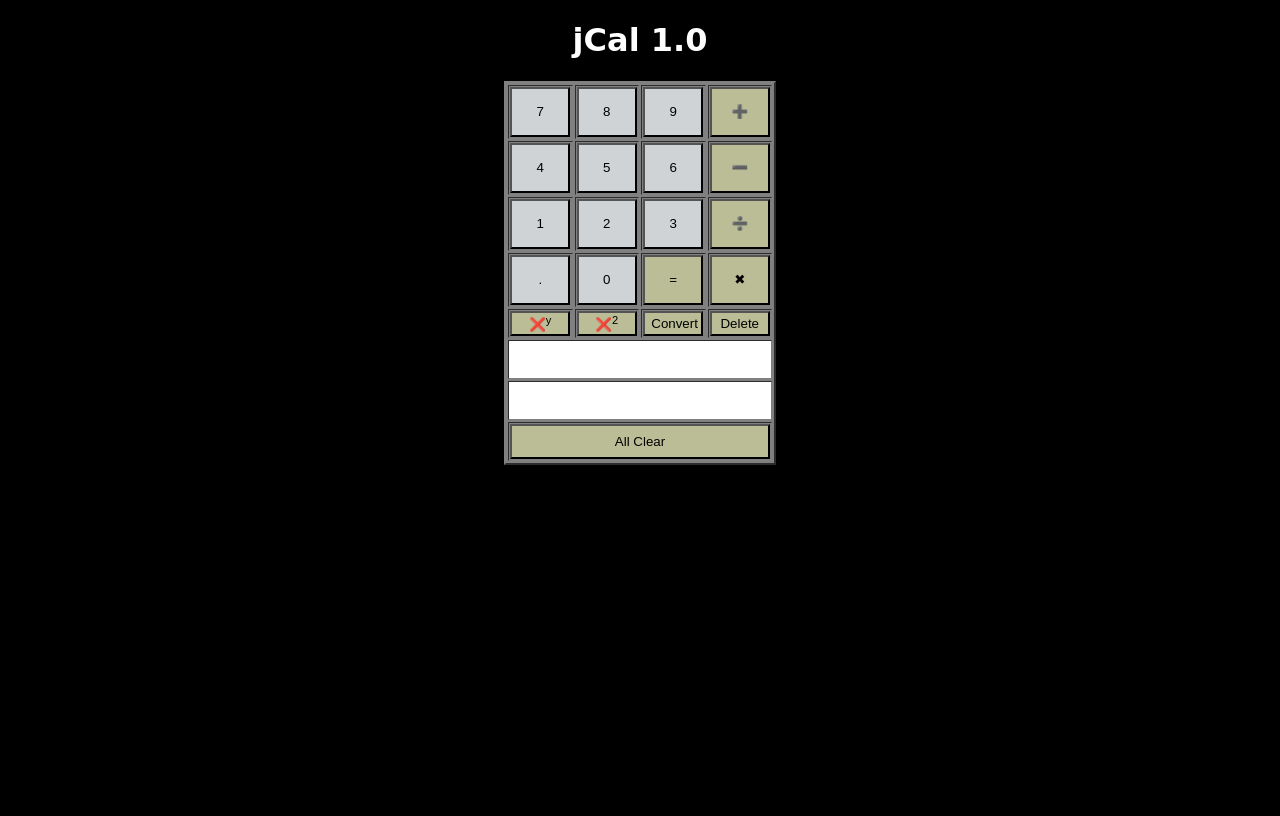
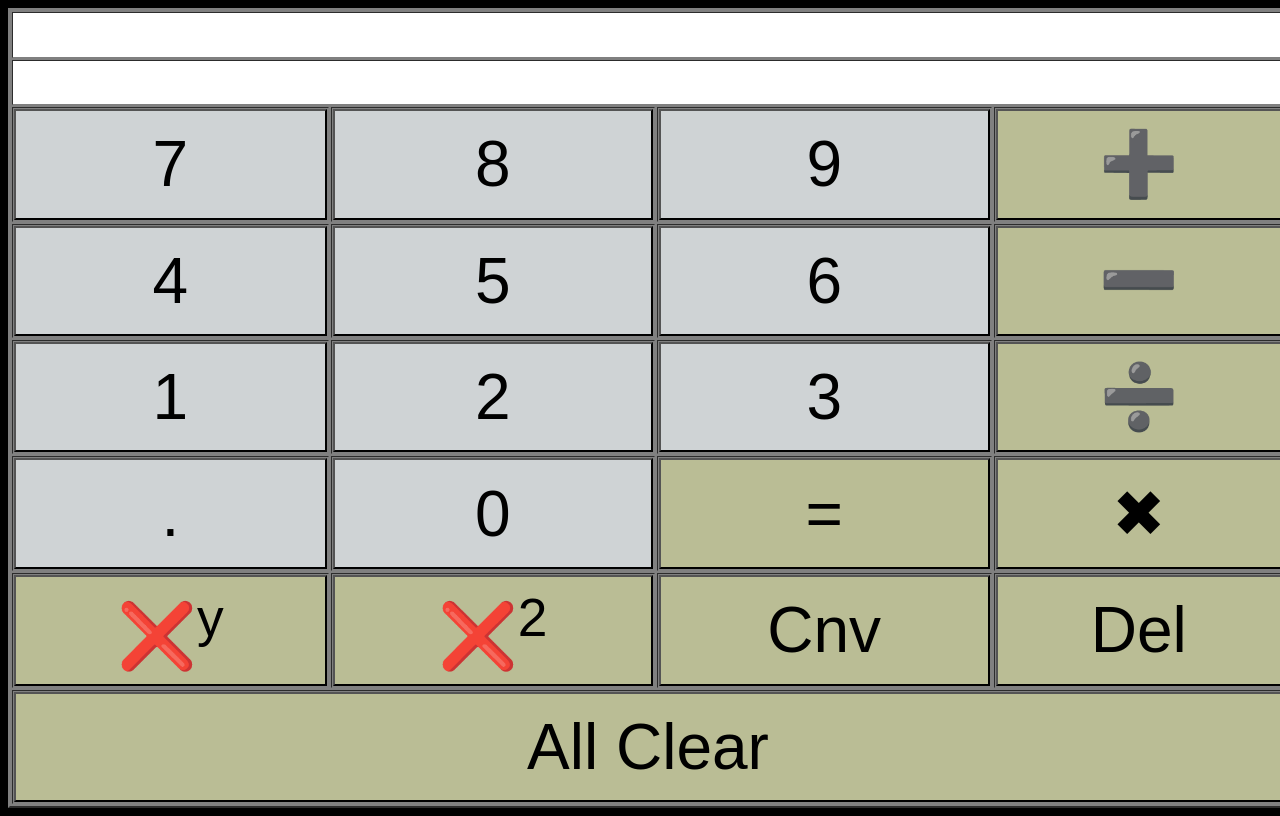
Before and after one commit to Shekinah007/CalculatorVOne, a plain HTML site: page index.html in a window 1280 px wide. Both pictures are taken after a click on the button "All Clear". Drawn offline with Linux system fonts and the light colour scheme.

Commit message:
Changed layout and removed button lag. Clear and Del button still having issues

```diff
--- a/calculator.css
+++ b/calculator.css
@@ -1,8 +1,12 @@
+html {
+  touch-action: manipulation;
+}
 body {
   background-color: black;
   text-align: center;
   font-weight: 400;
   font-family:cursive;
+  font-size: 5em;
 }
 h1 {
   color: white;
@@ -11,8 +15,8 @@ h1 {
   background: grey;
   margin-left: auto;
   margin-right: auto;
-  width: 200px;
-  height: 200px;
+  width: 100vw;
+  height: 100vh;
 }
 #input, #output {
   height: 35px;
@@ -28,13 +32,14 @@ h1 {
   background-color:  #babd95;
 }
 #cancelButton, #deleteDigit {
-  width: 260px;
-  height: 35px;
+  width: 100%;
+  /* height: 35px; */
 }
 button {
-  width: 60px;
-  height: 50px;
+  width: 100%;
+  height: 100%;
   background-color: rgb(207, 211, 213);
+  font-size: 0.8em;
 }
 
 table {
@@ -43,7 +48,7 @@ table {
 
 #bottom {
   background-color: #babd95;
-  height: 25px;
+  height: 100%;
 }
 
 #input {
--- a/calculator.js
+++ b/calculator.js
@@ -103,11 +103,11 @@ function equals() {
 
 // Function clears both displays and resets all variables
 function cancel() {
-  secondNumber = "";
-  firstNumber;
-  input = "";
-  operator;
-  output ="";
+  secondNumber = undefined;
+  firstNumber = undefined;
+  input = undefined;
+  operator = undefined;
+  output = undefined;
 
   document.getElementById("output").textContent = output;
   document.getElementById("input").textContent = input;
--- a/index.html
+++ b/index.html
@@ -8,8 +8,17 @@
 <script src="calculator.js"></script>
 <body>
 
-  <h1> jCal 1.0 </h1>
+  <!-- <h1> jCal 1.0 </h1> -->
   <table id="console" border="2">
+    <td id="input" colspan="4" rowspan="2"> Input</td>
+    <tr>
+    </tr>
+    <tr>
+      <td id="output" colspan ="4" rowspan="2">Output</td>
+    </tr>
+    <tr>
+    </tr>
+
 
     <tr>
       <td>
@@ -44,16 +53,10 @@
     <tr>
       <td><button id="bottom" onclick="numberPress(this.id)">❌<sup>y</sup></button></td>
       <td><button id="bottom" onclick="numberPress(this.id)">❌<sup>2</sup></button></td>
-      <td><button id="bottom" onclick ="equals()"> Convert </button></td>
-      <td><button id="bottom" onclick ="deleteDigit()"> Delete </button></td>
+      <td><button id="bottom" onclick ="equals()"> Cnv </button></td>
+      <td><button id="bottom" onclick ="deleteDigit()"> Del </button></td>
     </tr>
-       <td id="input" colspan="4" rowspan="2"> Input</td>
-     </tr>
-     <tr>
-     </tr>
-     <tr>
-       <td id="output" colspan ="4">Output</td>
-     </tr>
+
 
      <tr>
        <td id="clear" colspan="4"><button id="cancelButton" onclick="cancel()">All Clear </button></td>
```
